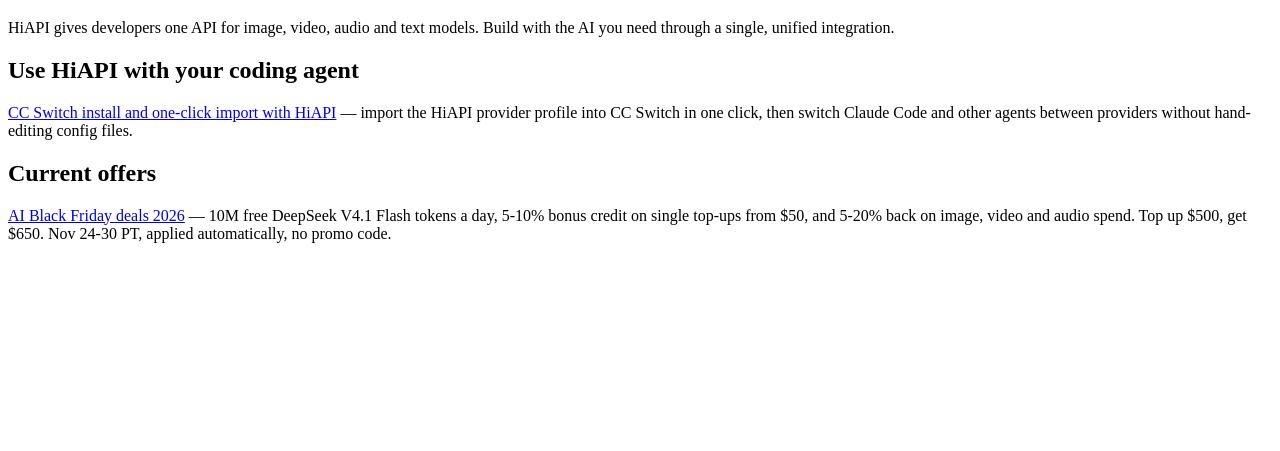
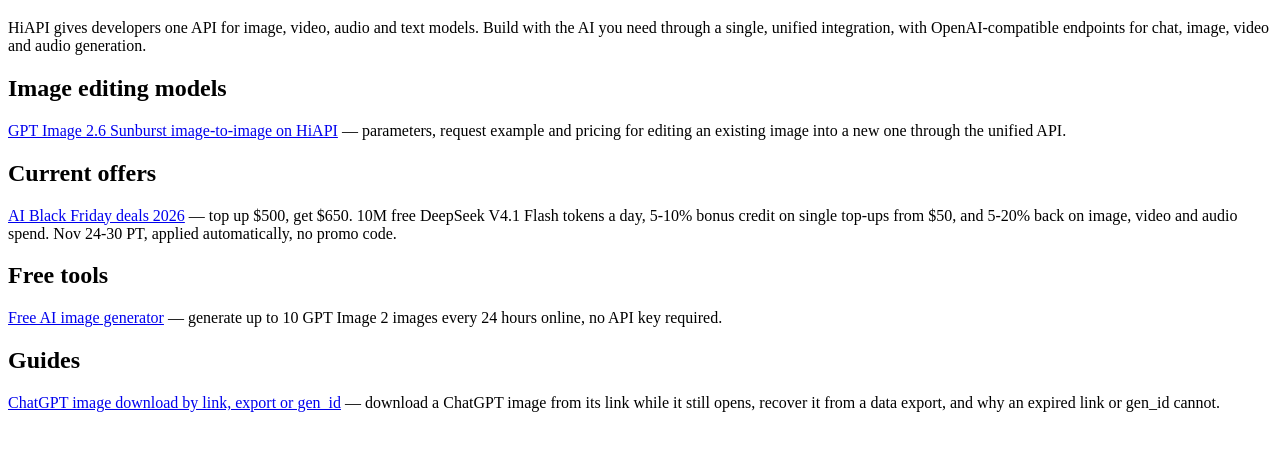
Before and after one commit to Zenty-Me/hiapi-ai-api, a plain HTML site: page index.html in a window 1280 px wide. Shown: the part 61-512 px from the top of the page. Drawn offline with Linux system fonts and the light colour scheme.

Commit message:
Update HiAPI landing page links for deep-page targets

```diff
--- a/index.html
+++ b/index.html
@@ -10,13 +10,19 @@
 <body>
 <main>
 <h1>HiAPI - AI API Platform</h1>
-<p>HiAPI gives developers one API for image, video, audio and text models. Build with the AI you need through a single, unified integration.</p>
+<p>HiAPI gives developers one API for image, video, audio and text models. Build with the AI you need through a single, unified integration, with OpenAI-compatible endpoints for chat, image, video and audio generation.</p>
 
-<h2>Use HiAPI with your coding agent</h2>
-<p><a href="https://www.hiapi.ai/en/agents/cc-switch">CC Switch install and one-click import with HiAPI</a> &mdash; import the HiAPI provider profile into CC Switch in one click, then switch Claude Code and other agents between providers without hand-editing config files.</p>
+<h2>Image editing models</h2>
+<p><a href="https://www.hiapi.ai/en/models/gpt-image-2.6-sunburst-image-to-image?utm_source=htmlpreview-github-io&amp;utm_medium=referral&amp;utm_campaign=directory_listing&amp;utm_content=gpt_image_2.6_sunburst_image_to_image">GPT Image 2.6 Sunburst image-to-image on HiAPI</a> &mdash; parameters, request example and pricing for editing an existing image into a new one through the unified API.</p>
 
 <h2>Current offers</h2>
-<p><a href="https://www.hiapi.ai/en/promotions/black-friday-2026">AI Black Friday deals 2026</a> &mdash; 10M free DeepSeek V4.1 Flash tokens a day, 5-10% bonus credit on single top-ups from $50, and 5-20% back on image, video and audio spend. Top up $500, get $650. Nov 24-30 PT, applied automatically, no promo code.</p>
+<p><a href="https://www.hiapi.ai/en/promotions/black-friday-2026?utm_source=htmlpreview-github-io&amp;utm_medium=referral&amp;utm_campaign=directory_listing&amp;utm_content=black_friday_2026">AI Black Friday deals 2026</a> &mdash; top up $500, get $650. 10M free DeepSeek V4.1 Flash tokens a day, 5-10% bonus credit on single top-ups from $50, and 5-20% back on image, video and audio spend. Nov 24-30 PT, applied automatically, no promo code.</p>
+
+<h2>Free tools</h2>
+<p><a href="https://www.hiapi.ai/en/tools/free-ai-image-generator?utm_source=htmlpreview-github-io&amp;utm_medium=referral&amp;utm_campaign=directory_listing&amp;utm_content=free_ai_image_generator">Free AI image generator</a> &mdash; generate up to 10 GPT Image 2 images every 24 hours online, no API key required.</p>
+
+<h2>Guides</h2>
+<p><a href="https://www.hiapi.ai/en/blog/chatgpt-image-gen-id-download-endpoint?utm_source=htmlpreview-github-io&amp;utm_medium=referral&amp;utm_campaign=directory_listing&amp;utm_content=chatgpt_image_gen_id_download_endpoint">ChatGPT image download by link, export or gen_id</a> &mdash; download a ChatGPT image from its link while it still opens, recover it from a data export, and why an expired link or gen_id cannot.</p>
 </main>
 </body>
 </html>
```
